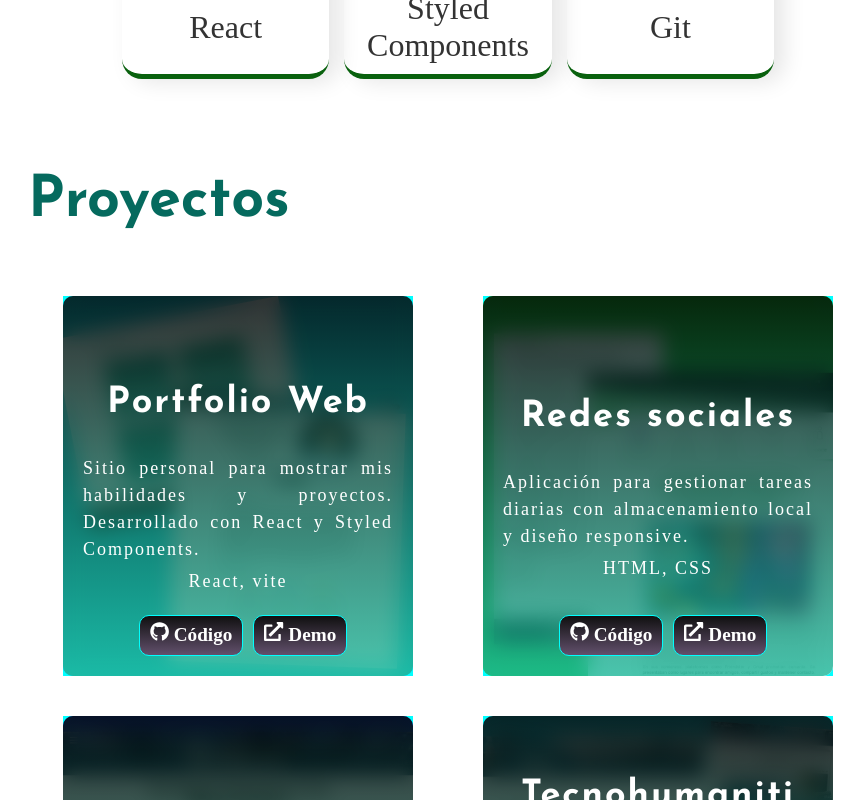
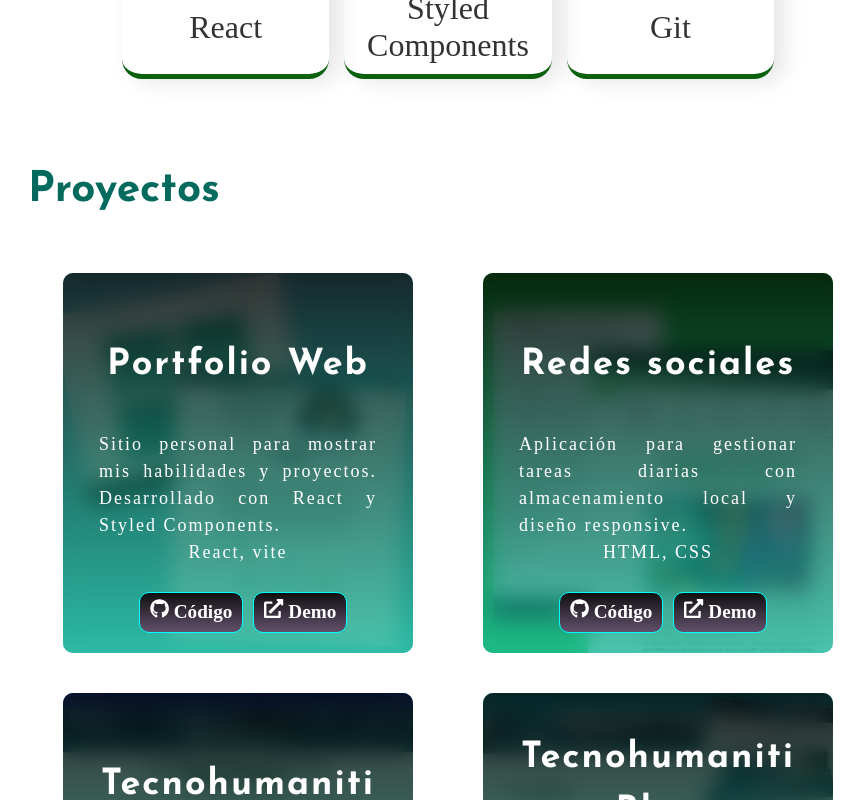
Before and after one commit to elmejorbruno/portafolio-web-bruno-ponce, a React (Vite) app: page / in a window 1280 px wide. Shown: the part 1580-2380 px from the top of the page, without its empty margins (192-1056 px from the left). Built offline with nearby package versions, Linux system fonts and the light colour scheme; a web font is replaced by a local one.

Commit message:
Se ajustaron las card que contienen los proyectos para version escritorio y  movil  en los archivos /Proyecto.jsx /ProyectoCard.jsx

```diff
--- a/src/pages/proyectos/Proyecto.jsx
+++ b/src/pages/proyectos/Proyecto.jsx
@@ -3,7 +3,7 @@ import ProyectoCard from "./ProyectoCard";
 
 const Proyectos = () => {
   return (
- <ContainerProject>
+ <ContainerProject id="Projects">
       <ContentProject>
         <ProyectoCard/>
       </ContentProject>
@@ -39,11 +39,13 @@ const ContainerProject = styled.section`
   `;
 
   const ContentProject = styled.div`
-    width: 70%;
    font-size: 1.2em;
    line-height: 1.5;
+   @media (min-width: 1150px) {
+     width: 70%;
+   }
 
-   @media (max-width: 1100px) {
-    width: 90%;
+   @media (max-width: 1150px) {
+    width: 80%;
   }
   `;
--- a/src/pages/proyectos/ProyectoCard.jsx
+++ b/src/pages/proyectos/ProyectoCard.jsx
@@ -12,7 +12,7 @@ const dataProyectos = [
     img: PortafolioWeb,
       tech: "React, vite",
     demo: "https://github.com/usuario/portfolio",
-    codigo: "https://elmejorbruno.github.io/portafolio-web-bruno-ponce/"
+    codigo: "https://github.com/elmejorbruno/portafolio-web-bruno-ponce.git"
   },
   {
     titulo: "Redes sociales",
@@ -35,7 +35,7 @@ const dataProyectos = [
     descripcion: "Blog personal, enfocado en noticias y reflaxiones sobre tecnologias con un enfoque humanista.",
     img: TecnohumanitiBlog,
     tech: "React, vite",
-    demo: "https://www.tecnohumaniti.com/",
+    demo: "https://www.tecnohumaniti.com/main-blog",
     codigo: "https://elmejorbruno.github.io/plataformas-redes/"
   }
 
@@ -62,14 +62,14 @@ const ProyectoCard = () => {
 
                     </OverlayProject>
 
-                     <Links>
+                     <LinksBoton>
                         <a href={project.codigo}>
                             <FaGithub/> Código
                         </a>
                         <a href={project.demo}>
                             <FaExternalLinkAlt/> Demo
                         </a>
-                        </Links>
+                        </LinksBoton>
 
                     </CardProject>
                 </Card>
@@ -84,32 +84,18 @@ export default ProyectoCard
 const ContainerSection = styled.div`
   max-width: 1100px;
   margin: auto;
-/*
-     background-color: transparent;
-    @media (min-width: 480px){
-    display: flex;
-    flex-direction: column;
-    justify-content: center;
-    align-items: center;
-    }
-  @media (min-width: 768px) {
-    align-items: start;
-    text-align: center;
-  }
-  @media (max-width: 640px) {
-    align-items: center;
 
-  } */
 `;
 
 const ProjectTitle = styled.h2`
   padding: 30px 0;
-  font-size: 3em;
+  font-size: 2.2em;
   font-weight: bold;
   font-family: ${({ theme }) => theme.fonts.body};
   color: #056a5e;
    @media (max-width: 640px) {
     font-size: 1.7em;
+    text-align: center;
   }
 `;
 
@@ -117,23 +103,7 @@ const GridGaleria = styled.div`
 display: flex;
 flex-wrap: wrap;
 justify-content: space-around;
-/* background-color: transparent;
-@media (min-width: 480px){
 
-padding: 10px;
-background-color: #fff;
-display: grid;
-grid-template-columns: repeat(2,1fr);
-gap: 15px;
-}
-@media (min-width: 680px){
-    width: 100%;
-    padding: 10px;
-    display: grid;
-    grid-template-columns: repeat(2,1fr);
-    gap: 15px;
-
-    } */
 `;
 const Card = styled.div`
   /* width: 100%;
@@ -161,20 +131,18 @@ box-shadow: 5px 3px 22px rgba(9, 97, 14, 0.4);
     transform: translateY(-5px);
     box-shadow: 10px 3px 22px rgba(0,0,0,0.1);
 
-        }  */
+  }   */
 `;
 const CardProject = styled.div`
-        background-color: aqua;
   position: relative;
   max-width: 350px;
   height: fit-content;
   margin: 20px;
   cursor: pointer;
-  /* display: flex;
-  flex-direction: column;
-  align-items: flex-start;
-  width: 100%;
-  gap: 21px; */
+   @media (max-width: 400px) {
+
+
+  }
 `;
 
 
@@ -183,19 +151,22 @@ const OverlayProject = styled.div`
   top: 0;
   width: 100%;
   height: 100%;
+  background: linear-gradient(rgba(0, 0, 0, 0.8), rgba(28, 182, 152, .8));
   text-align: center;
-  background: linear-gradient(rgba(0, 0, 0, 0.8), rgba(28, 182, 152, .8));
   backdrop-filter: blur(10px);
   display: flex;
-  justify-content: center;
   flex-direction: column;
   transition: 1s;
   font-size: 18px;
   letter-spacing: 2px;
   opacity: 1;
   border-radius: 10px;
+  padding: 2rem 1rem;
   &:hover{
     opacity: 0;
+  }  /* */
+    @media (max-width: 500px) {
+     letter-spacing: 1px;
   }
 `;
 
@@ -208,32 +179,48 @@ const Imagen = styled.img`
   width: 100%;
   display: block;
   border-radius: 10px;
-  /* height: auto;
-  object-fit: cover; */
+   height: auto;
+  object-fit: cover;
 `;
-// const  = styled.div``;
+
 
 const Title = styled.h3`
-  margin-bottom: 20px;
   transition: 1s;
   font-size: 2em;
+  height: 15vh;
   font-family: ${({ theme }) => theme.fonts.body};
   font-weight: 800;
   color: #fff;
   padding: 0 10px ;
+  display: flex;
+  align-items: center;
+  text-align: center;
+  justify-content: center;
+  margin-bottom: .4rem;
+   @media (max-width: 500px) {
+     font-size: 1.5em;
+
+  }
 
 `;
 
 const Descrip = styled.div`
     color: #fff;
-    margin: 5px 20px;
+    margin: 0px 20px;
     text-align: justify;
+
+    @media (max-width: 600px) {
+      font-size: .9em;
+      text-align: center;
+      line-height: 1.1;
+      margin: 10px;
+    }
 `;
 const ProjectTech = styled.div`
     color: #fff;
     font-size: 1em;
 `;
-const Links = styled.div`
+const LinksBoton = styled.div`
   width: 100%;
   position: absolute;
   bottom: 0;
@@ -263,6 +250,9 @@ const Links = styled.div`
             ${({ theme }) => theme.colors.black}
     );
     }
+     @media (max-width: 600px) {
+    font-size: .9em;
+  }
   }
 
 `;
```
Lines whose indentation alone changed are shown as unchanged.
